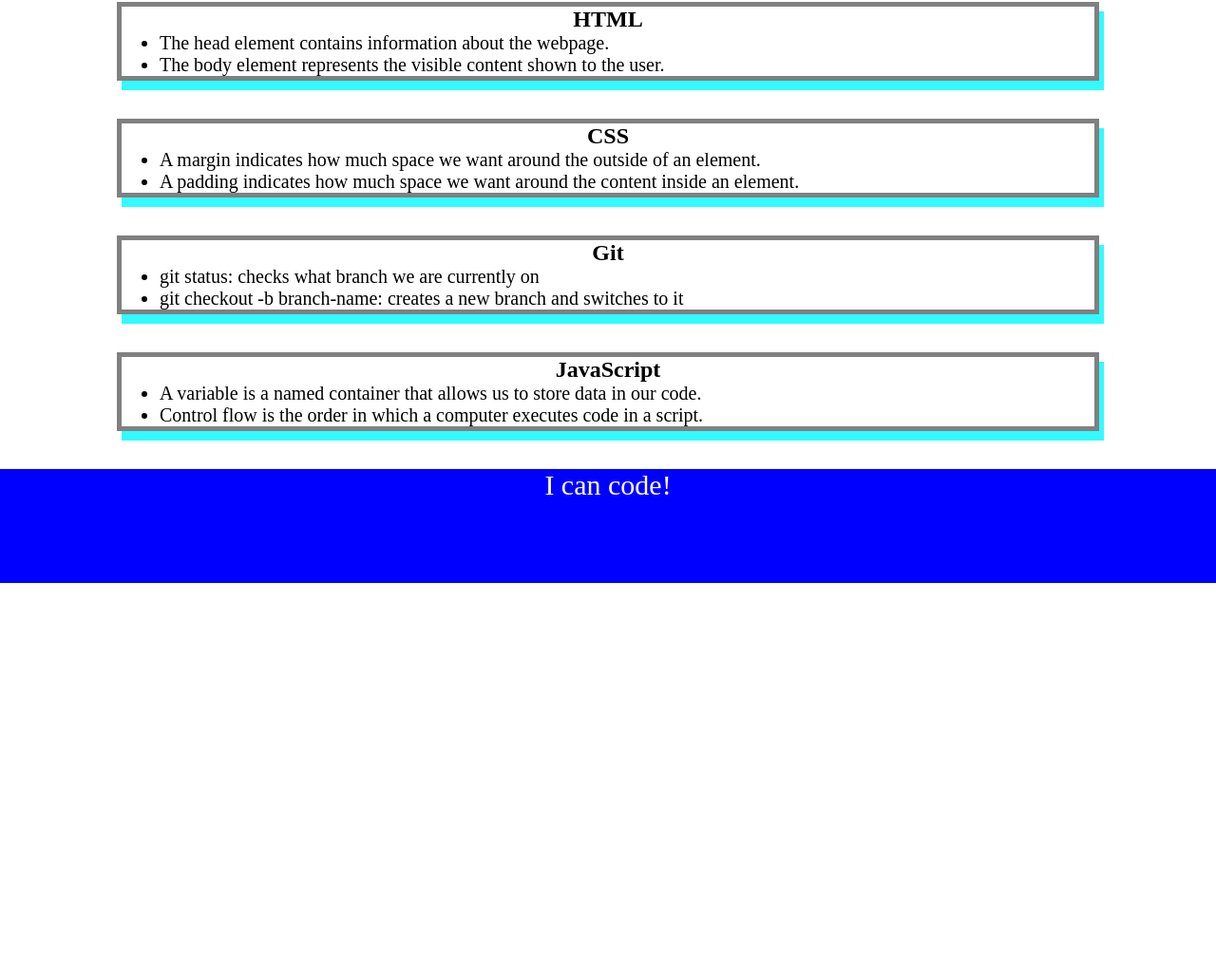
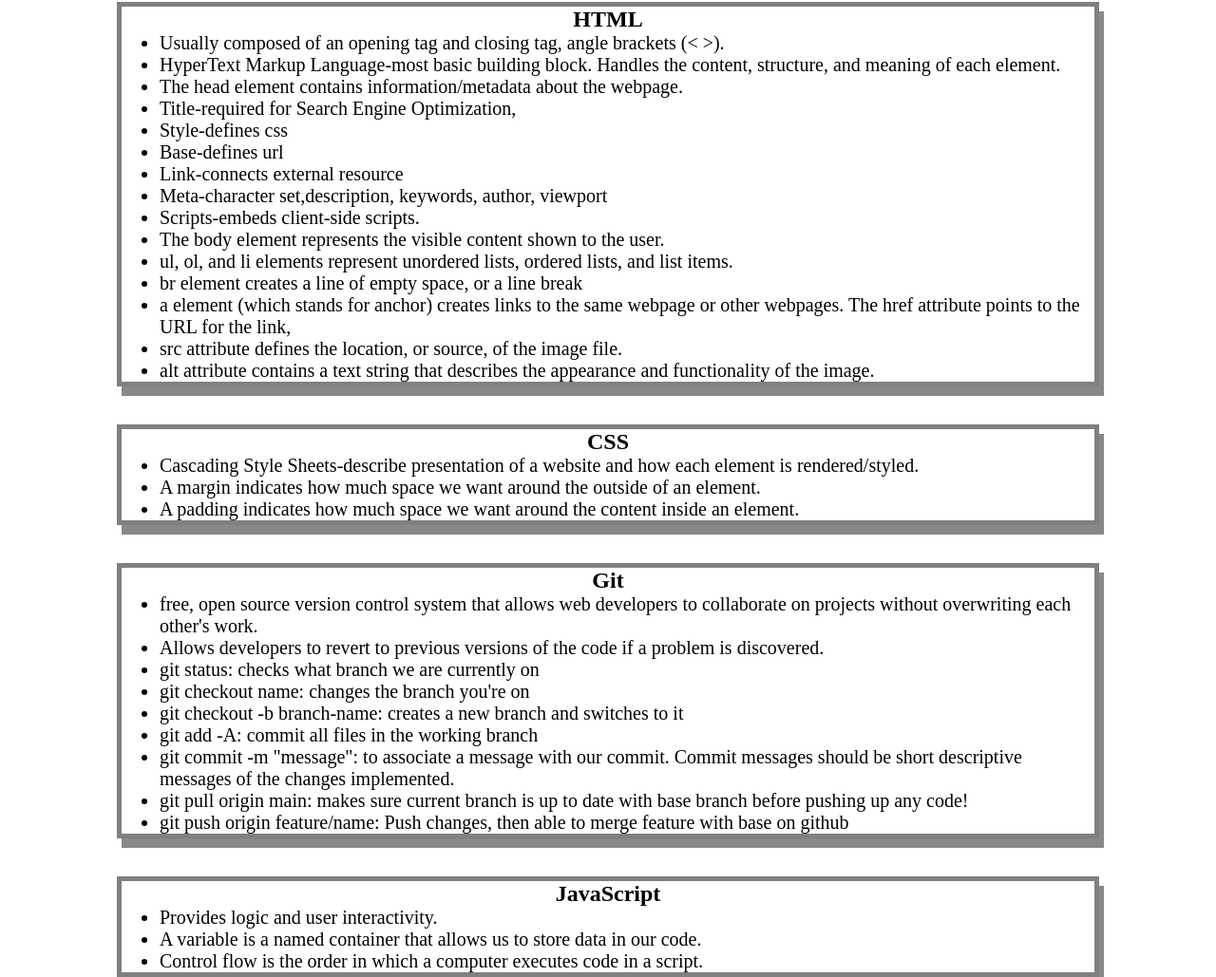
Before and after one commit to emeraldregen/prework-study-guide, a plain HTML site: page index.html in a window 1280 px wide. Shown: the part 158-1187 px from the top of the page at 95% size. Before the commit the page ends 800 px from the top, so only its background shows below. Drawn offline with Linux system fonts and the light colour scheme.

Commit message:
updated project README file

```diff
--- a/assets/style.css
+++ b/assets/style.css
@@ -38,5 +38,5 @@
     width: 80%;
     margin: 40px auto;
     border: 5px solid gray;
-    box-shadow: 5px 10px #33FAFF;
+    box-shadow: 5px 10px #888888;
   }
--- a/index.html
+++ b/index.html
@@ -10,21 +10,38 @@
   <body>
     <header id="top">
       <h1>Prework Study Guide</h1>
-      <img src="./assets/bowtie-cat.png" alt="Profile image of cat wearing a bow tie." />
+      <img
+        src="./assets/bowtie-cat.png"
+        alt="Profile image of cat wearing a bow tie."
+      />
       <h2>✨ Open the Console to See What's Happening ✨</h2>
     </header>
     <main>
       <section class="card" id="html-section">
         <h2>HTML</h2>
         <ul>
-          <li>The head element contains information about the webpage.</li>
-     <li>The body element represents the visible content shown to the user.</li>
+          <li>Usually composed of an opening tag and closing tag, angle brackets (< >).</li>
+          <li>HyperText Markup Language-most basic building block. Handles the content, structure, and meaning of each element.</li>
+          <li>The head element contains information/metadata about the webpage.</li>
+            <li>Title-required for Search Engine Optimization,</li>
+            <li>Style-defines css</li>
+            <li>Base-defines url</li>
+            <li>Link-connects external resource</li>
+            <li>Meta-character set,description, keywords, author, viewport</li>
+            <li>Scripts-embeds client-side scripts.</li>
+          <li>The body element represents the visible content shown to the user.</li>
+            <li> ul, ol, and li elements represent unordered lists, ordered lists, and list items.</li>
+            <li> br element creates a line of empty space, or a line break</li>
+            <li> a element (which stands for anchor) creates links to the same webpage or other webpages. The href attribute points to the URL for the link,</li>
+            <li> src attribute defines the location, or source, of the image file.</li>
+            <li> alt attribute contains a text string that describes the appearance and functionality of the image.</li>
         </ul>
       </section>
 
       <section class="card" id="css-section">
           <h2>CSS</h2>
           <ul>
+            <li>Cascading Style Sheets-describe presentation of a website and how each element is rendered/styled.</li>
             <li>A margin indicates how much space we want around the outside of an element.</li>
             <li>A padding indicates how much space we want around the content inside an element.</li>
           </ul>
@@ -33,14 +50,22 @@
       <section class="card" id="git-section">
         <h2>Git</h2>
         <ul>
+          <li>free, open source version control system that allows web developers to collaborate on projects without overwriting each other's work.</li>
+          <li>Allows developers to revert to previous versions of the code if a problem is discovered.</li>
           <li>git status: checks what branch we are currently on</li>
-    <li>git checkout -b branch-name: creates a new branch and switches to it</li>
+          <li>git checkout name: changes the branch you're on</li>
+          <li>git checkout -b branch-name: creates a new branch and switches to it</li>
+          <li>git add -A: commit all files in the working branch</li>
+          <li>git commit -m "message": to associate a message with our commit. Commit messages should be short descriptive messages of the changes implemented.</li>
+          <li>git pull origin main: makes sure current branch is up to date with base branch before pushing up any code!</li>
+          <li>git push origin feature/name: Push changes, then able to merge feature with base on github</li>
         </ul>
       </section>
 
       <section class="card" id="javascript-section">
         <h2>JavaScript</h2>
         <ul>
+          <li>Provides logic and user interactivity.</li>
           <li>A variable is a named container that allows us to store data in our code.</li>
           <li>Control flow is the order in which a computer executes code in a script.</li>
         </ul>
```
Also changed, not shown: 1 other file.
